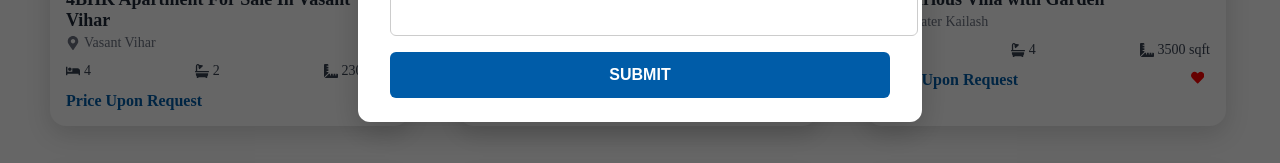
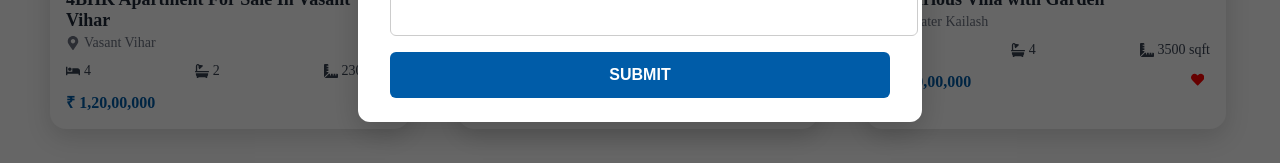
Before and after one commit to madhumitasugandhi/Property-Dealers, a React (Vite) app: page /buy in a window 1280 px wide. Shown: the part 506-669 px from the top of the page. Built offline with nearby package versions, Linux system fonts and the light colour scheme.

Commit message:
In home card pricing added.

```diff
--- a/src/components/HomeCard.jsx
+++ b/src/components/HomeCard.jsx
@@ -27,8 +27,6 @@ const Card = styled(motion.div)`
     transform: translateY(-4px);
   }
 `;
-
-
 
 const ImageWrapper = styled.div`
   position: relative;
@@ -165,12 +163,10 @@ const HomeCard = ({
   bathrooms,
   area,
   isFavorited = false,
+  price, // ✅ Price added
 }) => {
   const navigate = useNavigate();
-
-  const handleClick = () => {
-    navigate(`/property/${id}`);
-  };
+  const handleClick = () => navigate(`/property/${id}`);
   const ref = useRef(null);
   const isInView = useInView(ref, { once: true });
 
@@ -194,18 +190,21 @@ return (
           <span style={{ color: "white", fontSize: "12px" }}>{agentName}</span>
         </AgentBadge>
       </ImageWrapper>
+
       <CardContent>
         <Title>{title}</Title>
         <Location>
           <FaMapMarkerAlt /> {location}
         </Location>
+
         <InfoRow>
           <div><FaBed /> {bedrooms}</div>
           <div><FaBath /> {bathrooms}</div>
           <div><FaRulerCombined /> {area} sqft</div>
         </InfoRow>
+
         <PriceRow>
-        <span>Price Upon Request</span>
+          <span>₹ {price ? price.toLocaleString("en-IN") : "N/A"}</span>
           <FavoriteButton>
             {isFavorited ? <FaHeart color="red" /> : <FaRegHeart />}
           </FavoriteButton>
```
Lines whose indentation alone changed are shown as unchanged.
